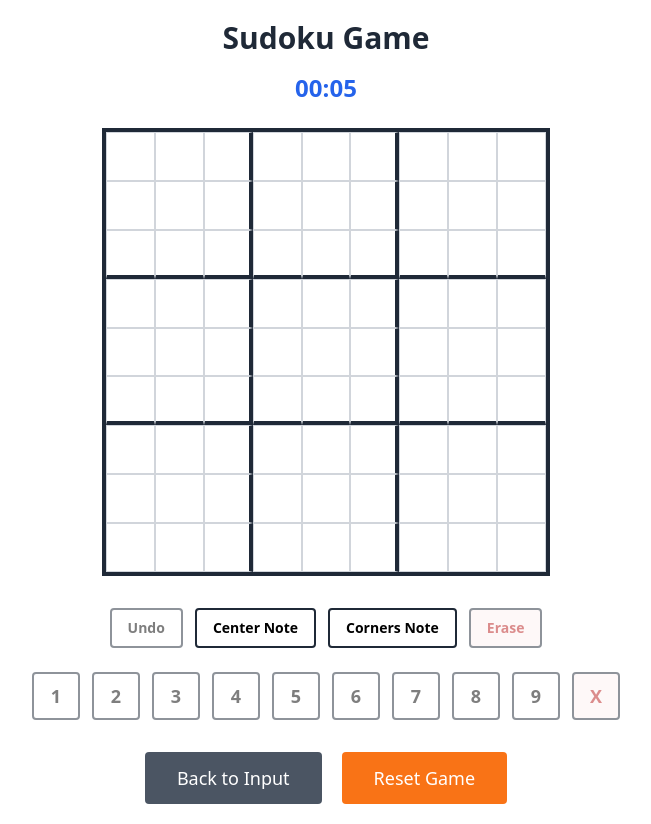
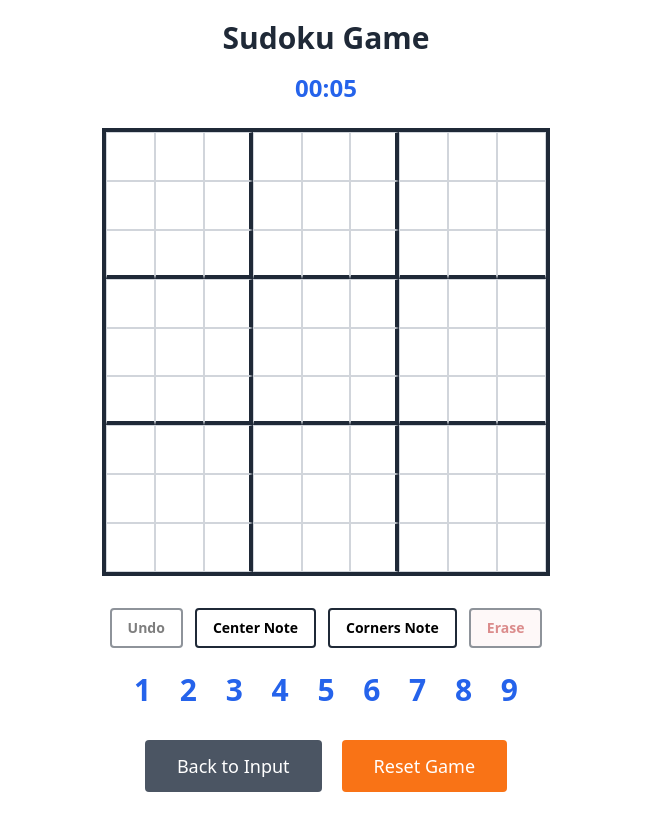
Before and after one commit to TDAK1509/sudoku-noter, a Nuxt app: page /play in a window 1280 px wide. Shown: the whole page, without its empty margins (314-965 px from the left). Built offline with nearby package versions, Linux system fonts and the light colour scheme.

Commit message:
Make number button bigger

```diff
--- a/pages/play.vue
+++ b/pages/play.vue
@@ -139,46 +139,16 @@
       </button>
     </div>
 
-    <div class="mb-4 sm:mb-8 mx-auto max-w-sm sm:max-w-none">
-      <!-- Mobile: 2 rows layout -->
-      <div class="grid grid-cols-5 gap-2 sm:hidden">
+    <div class="mb-4 sm:mb-8 mx-auto max-w-sm flex justify-between w-full">
       <button
         v-for="num in 9"
         :key="num"
-          class="w-12 h-12 border-2 border-gray-800 bg-white text-lg font-bold cursor-pointer rounded transition-all duration-200 hover:bg-gray-100 disabled:opacity-50 disabled:cursor-not-allowed"
+        class="cursor-pointer font-bold text-3xl text-blue-600 disabled:cursor-not-allowed"
         @click="inputNumber(num)"
         :disabled="!selectedCell || isSelectedCellFixed() || isGameComplete"
       >
         {{ num }}
       </button>
-        <button
-          class="w-12 h-12 border-2 border-gray-800 bg-red-50 text-red-700 text-lg font-bold cursor-pointer rounded transition-all duration-200 hover:bg-red-100 disabled:opacity-50 disabled:cursor-not-allowed"
-          @click="eraseCell"
-          :disabled="!selectedCell || isSelectedCellFixed() || isGameComplete"
-        >
-          X
-        </button>
-      </div>
-
-      <!-- Desktop: single row layout -->
-      <div class="hidden sm:flex gap-3 justify-center flex-wrap">
-        <button
-          v-for="num in 9"
-          :key="num"
-          class="w-12 h-12 border-2 border-gray-800 bg-white text-lg font-bold cursor-pointer rounded transition-all duration-200 hover:bg-gray-100 disabled:opacity-50 disabled:cursor-not-allowed"
-          @click="inputNumber(num)"
-          :disabled="!selectedCell || isSelectedCellFixed() || isGameComplete"
-        >
-          {{ num }}
-        </button>
-        <button
-          class="w-12 h-12 border-2 border-gray-800 bg-red-50 text-red-700 text-lg font-bold cursor-pointer rounded transition-all duration-200 hover:bg-red-100 disabled:opacity-50 disabled:cursor-not-allowed"
-          @click="eraseCell"
-          :disabled="!selectedCell || isSelectedCellFixed() || isGameComplete"
-        >
-          X
-        </button>
-      </div>
     </div>
 
     <div class="flex gap-3 sm:gap-5 justify-center flex-wrap">
```
Lines whose indentation alone changed are shown as unchanged.
